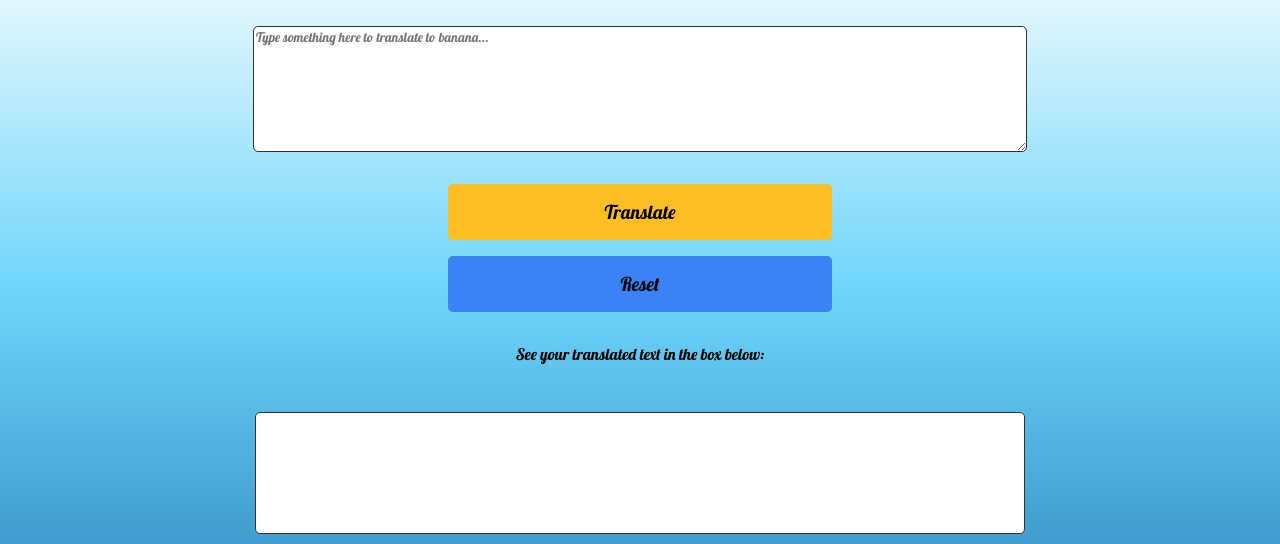
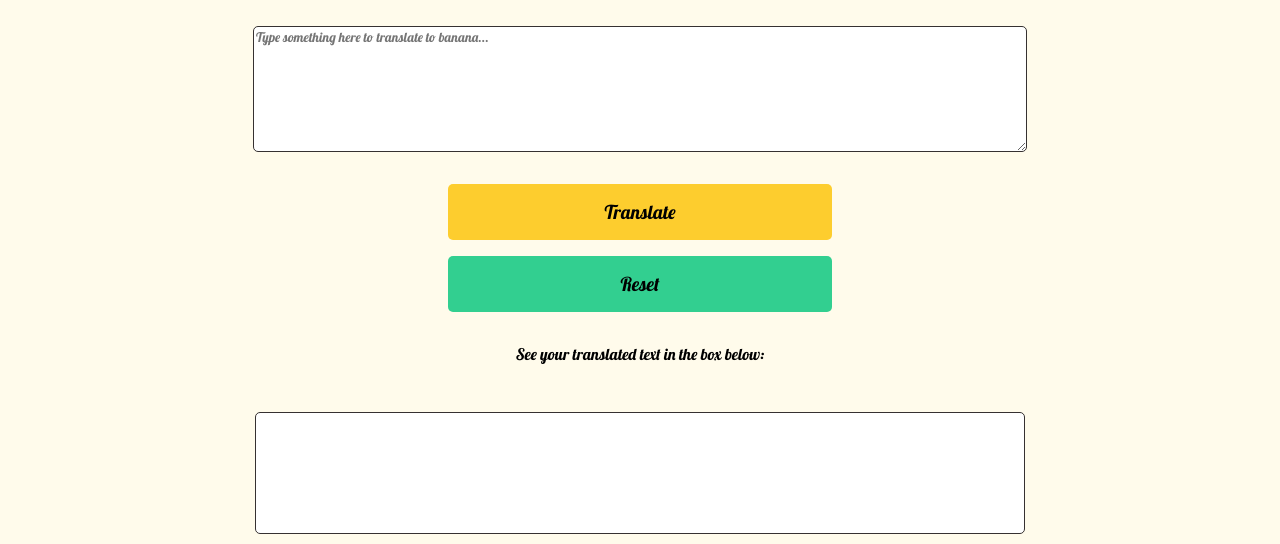
Before and after one commit to ianuragsharma/bananaTranslator, a plain HTML site: page index.html in a window 1280 px wide. Shown: the part 78-622 px from the top of the page. Drawn offline with Linux system fonts and the light colour scheme.

Commit message:
styles: changed background

```diff
--- a/styles.css
+++ b/styles.css
@@ -1,12 +1,18 @@
 @import url("https://fonts.googleapis.com/css2?family=Architects+Daughter&family=Lobster&display=swap");
 :root {
-  --primary-color: #fbbf24;
-  --seconday-color: #3b82f6;
+  --primary-color: #fdcd2e;
+  --seconday-color: #32cf90;
 }
 
 body {
+  /* background: linear-gradient(
+    to bottom,
+    #9f9ff3,
+    #88a5db,
+    #91eae4
+  );  */
+  background-color: #fffbeb;
   box-sizing: border-box;
-  background: linear-gradient(to bottom, #ffffff, #6dd5fa, #2980b9);
   margin: 0;
   font-family: "Architects Daughter", cursive;
   font-family: "Lobster", cursive;
```
